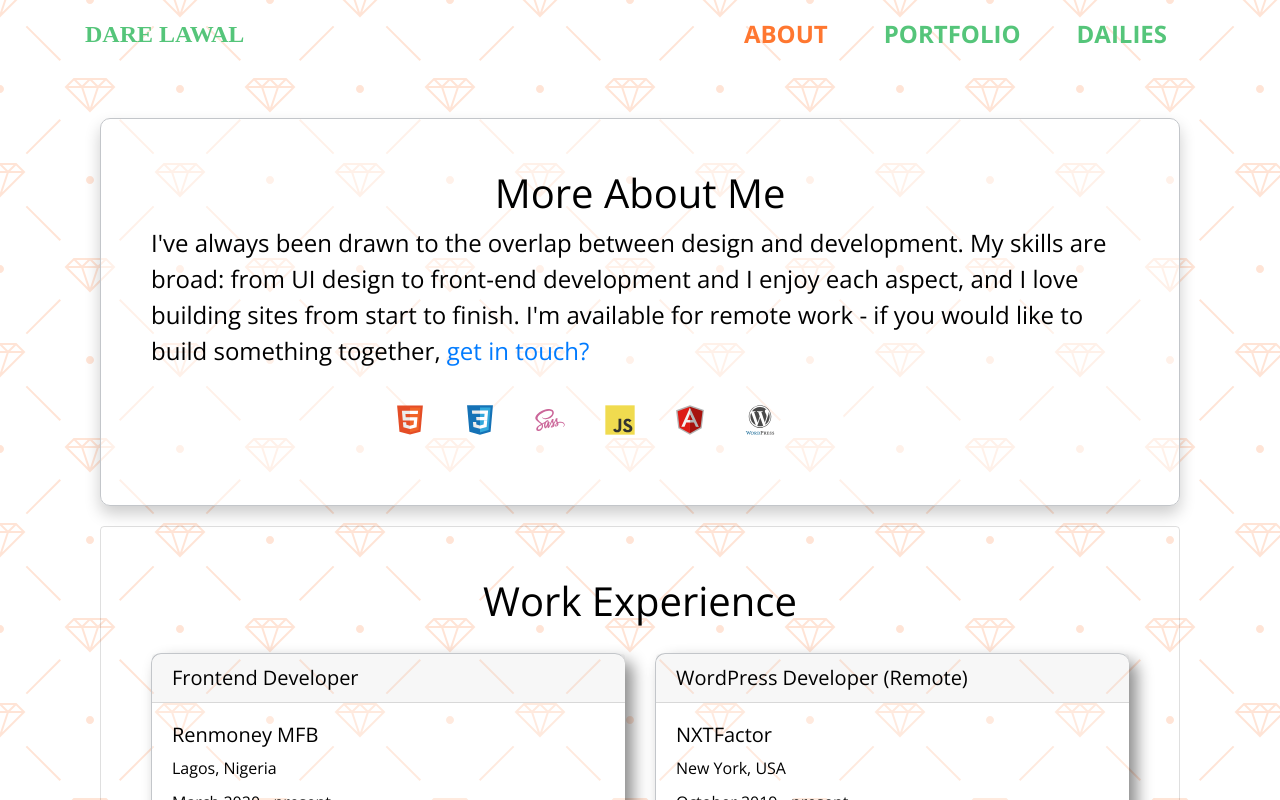
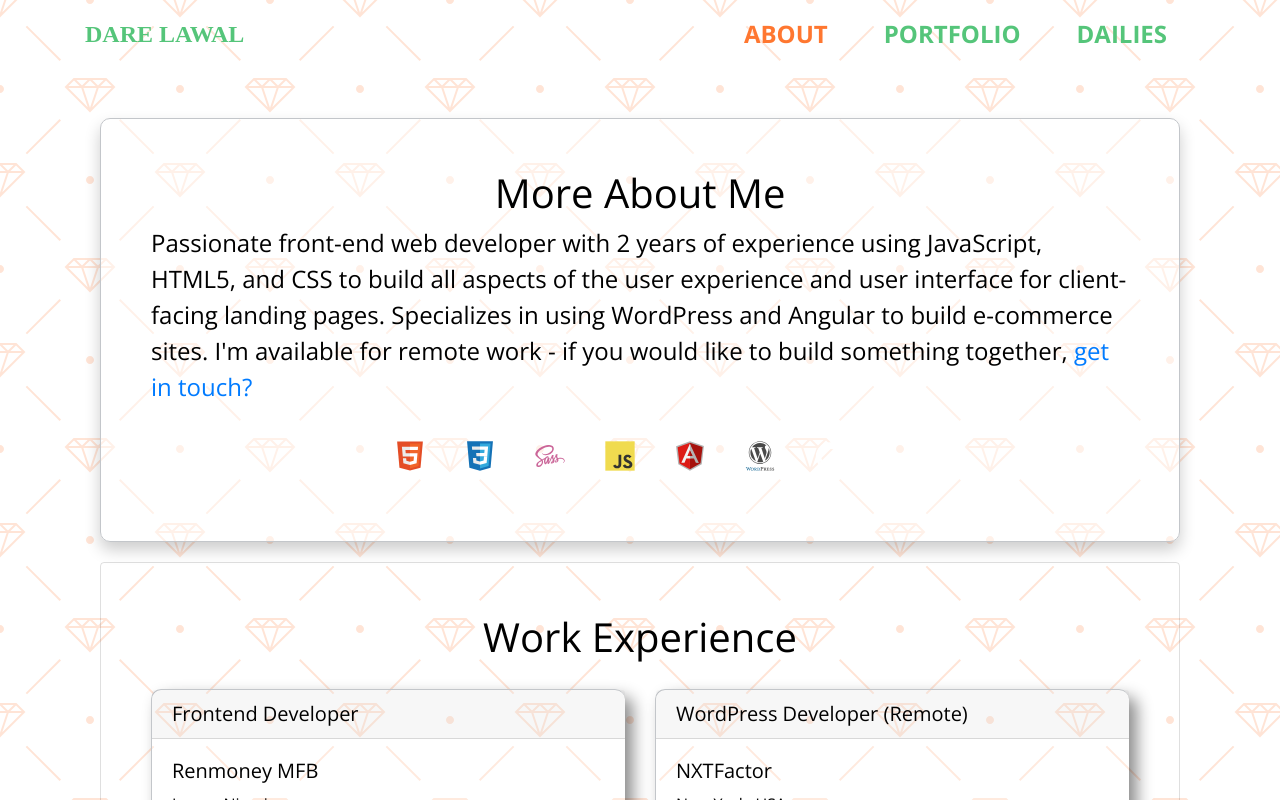
Before and after one commit to lawaldare/new-protfolio, an Angular app: page /about in a window 1280 px wide. Shown: the top 800 px of the page. Built offline with nearby package versions, Linux system fonts and the light colour scheme; a web font is replaced by a local one; what t-writer.js would draw is missing.

Commit message:
updated professional summary

```diff
--- a/src/app/components/about/about.component.html
+++ b/src/app/components/about/about.component.html
@@ -1,8 +1,9 @@
 <div class="container">
   <div class="about card">
     <h1 class="header text-center">More About Me</h1>
-    <p class="text">I've always been drawn to the overlap between design and development. My skills are broad: from UI
-      design to front-end development and I enjoy each aspect, and I love building sites from start to finish. I'm
+    <p class="text">Passionate front-end web developer with 2 years of experience using JavaScript, HTML5, and CSS to
+      build all aspects of the user experience and user interface for client-facing landing pages. Specializes in using
+      WordPress and Angular to build e-commerce sites. I'm
       available for remote work - if you would like to build something together, <a href="tel:+2349051450310">get in
         touch?</a></p>
 
```
